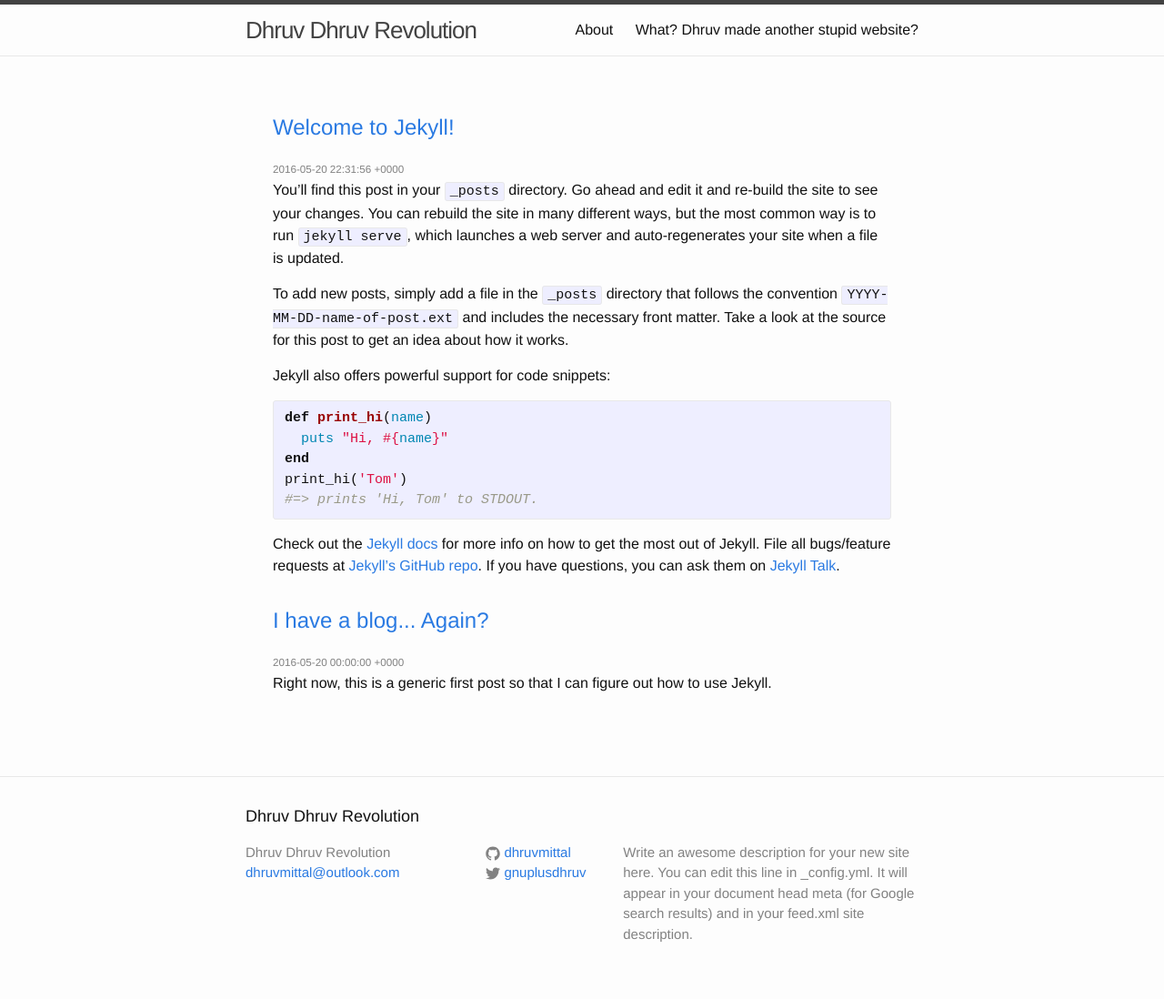
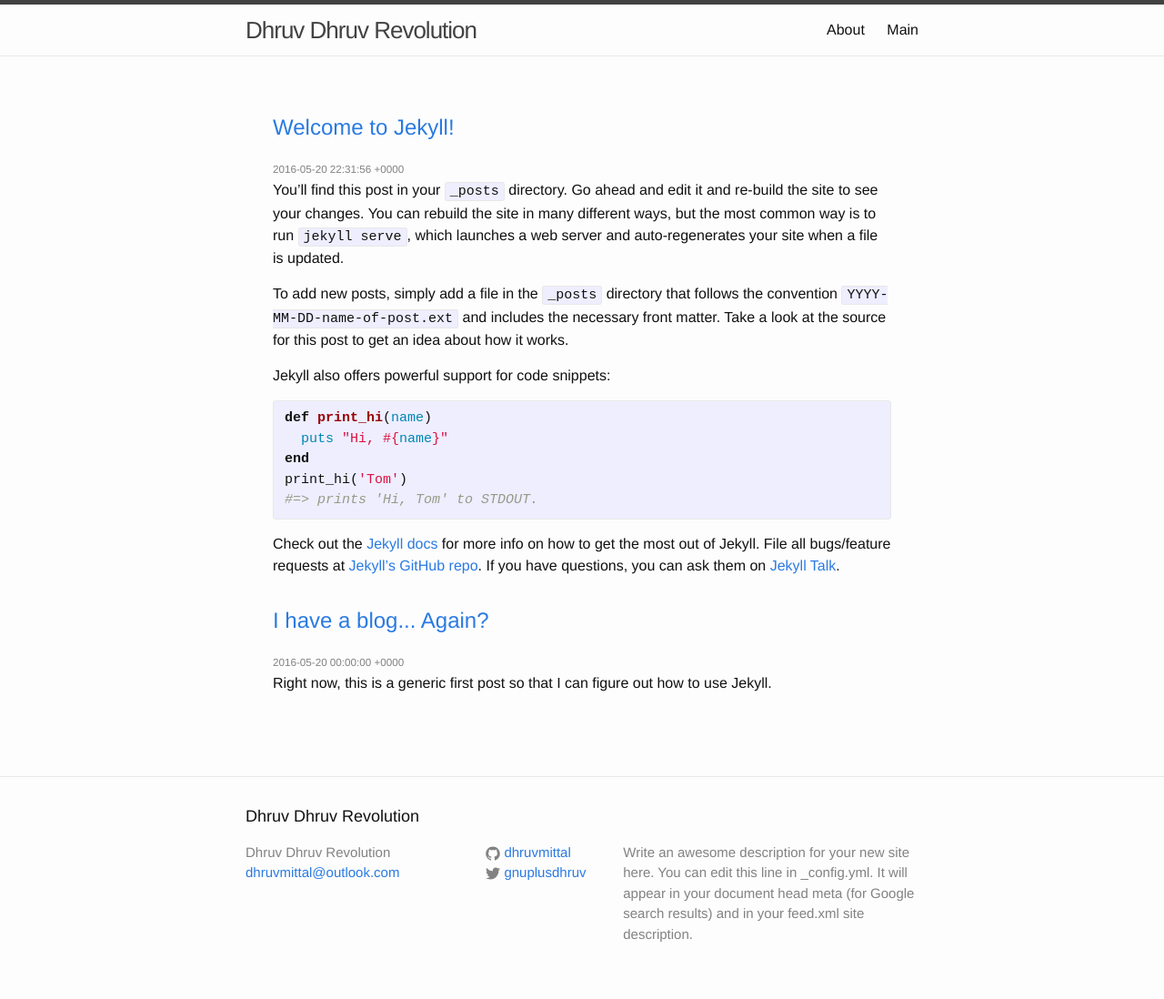
Before and after one commit to dhruvmittal/dhruvmittal.github.io, a Jekyll site: the page built from index.html, in a window 1280 px wide. Shown: the whole page at 91% size. Built offline with Jekyll 4.4.1, drawn with Linux system fonts in a browser that asks for light colours; nearby versions of some CDN libraries.

Commit message:
main title?

```diff
--- a/index.html
+++ b/index.html
@@ -1,6 +1,6 @@
 ---
 layout: blog
-title: What? Dhruv made another stupid website?
+title: Main
 ---
 
 <div class="home">
```
